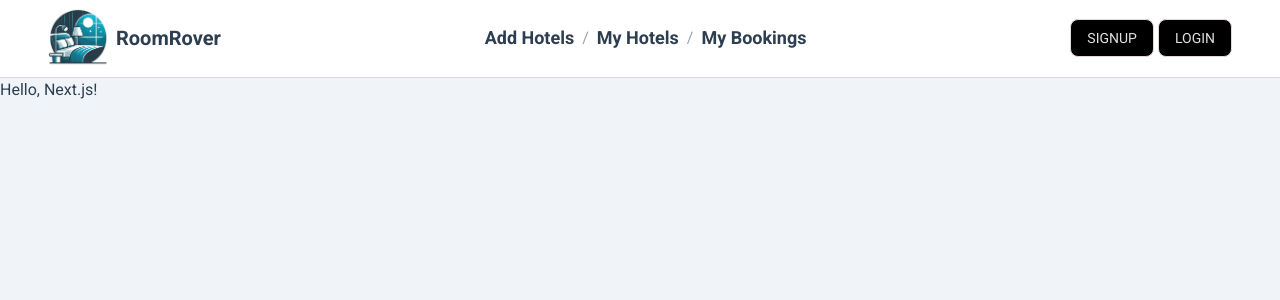
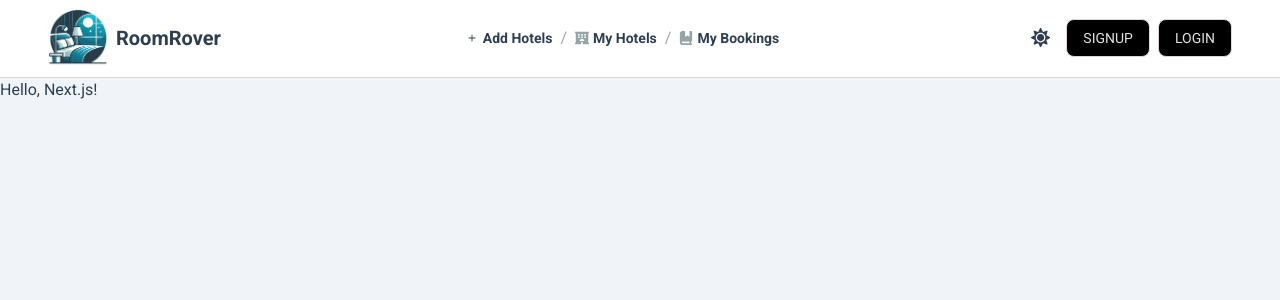
Before and after one commit to fares-ahmedd/roomRover, a Next.js app: page / in a window 1280 px wide. Shown: the top 300 px of the page. Built offline with nearby package versions, Linux system fonts and the light colour scheme.

Commit message:
add changes to the project

```diff
--- a/app/layout.tsx
+++ b/app/layout.tsx
@@ -28,13 +28,14 @@ export default function RootLayout({
     <ClerkProvider>
       <html lang="en" suppressHydrationWarning>
         <body className={roboto.className}>
-          <NavBar />
           <ThemeProvider
             attribute="class"
             defaultTheme="system"
             enableSystem
             disableTransitionOnChange
           >
+            <NavBar />
+
             {children}
           </ThemeProvider>
         </body>
--- /dev/null
+++ b/components/ToggleTheme.tsx
@@ -0,0 +1,75 @@
+"use client";
+import * as React from "react";
+import { FaMoon, FaSun } from "react-icons/fa";
+import { useTheme } from "next-themes";
+import { MdDevices } from "react-icons/md";
+import useClickOutside from "@/hooks/useClickOutside";
+
+export function ToggleTheme() {
+  const { setTheme, theme, systemTheme } = useTheme();
+  const [isOpen, setIsOpen] = React.useState(false);
+  const ref = useClickOutside(() => {
+    setIsOpen(false);
+  });
+  const toggleDropdown = () => setIsOpen(!isOpen);
+
+  const setThemeAndClose = (newTheme: string) => {
+    setTheme(newTheme);
+    setIsOpen(false);
+  };
+
+  const currentTheme = theme === "system" ? systemTheme : theme;
+
+  return (
+    <div className="relative">
+      <button
+        onClick={toggleDropdown}
+        className="p-2 rounded-md bg-transparent hover:bg-btn-sec hover:text-btn-text focus:outline-none"
+        aria-label="Toggle theme"
+      >
+        {currentTheme === "dark" ? (
+          <FaMoon className="h-[1.2rem] w-[1.2rem]" />
+        ) : (
+          <FaSun className="h-[1.2rem] w-[1.2rem]" />
+        )}
+      </button>
+      {isOpen && (
+        <div
+          ref={ref as React.RefObject<HTMLDivElement>}
+          className="absolute right-0 mt-2 w-48 rounded-md shadow-lg bg-white dark:bg-gray-800 ring-1 ring-black ring-opacity-5"
+        >
+          <div
+            className="py-1"
+            role="menu"
+            aria-orientation="vertical"
+            aria-labelledby="options-menu"
+          >
+            <button
+              onClick={() => setThemeAndClose("light")}
+              className=" flex gap-3 px-4 py-2 text-sm text-gray-700 dark:text-gray-300 hover:bg-gray-100 dark:hover:bg-gray-700 w-full text-left"
+              role="menuitem"
+            >
+              <FaSun className="h-[1.2rem] w-[1.2rem]" />
+              Light
+            </button>
+            <button
+              onClick={() => setThemeAndClose("dark")}
+              className="flex gap-3 px-4 py-2 text-sm text-gray-700 border-y dark:text-gray-300 hover:bg-gray-100 dark:hover:bg-gray-700 w-full text-left"
+              role="menuitem"
+            >
+              <FaMoon className="h-[1.2rem] w-[1.2rem]" /> Dark
+            </button>
+            <button
+              onClick={() => setThemeAndClose("system")}
+              className="flex gap-3 px-4 py-2 text-sm text-gray-700 dark:text-gray-300 hover:bg-gray-100 dark:hover:bg-gray-700 w-full text-left"
+              role="menuitem"
+            >
+              <MdDevices className="h-[1.2rem] w-[1.2rem]" />
+              System
+            </button>
+          </div>
+        </div>
+      )}
+    </div>
+  );
+}
--- a/components/layout/NavBar.tsx
+++ b/components/layout/NavBar.tsx
@@ -2,14 +2,16 @@ import { UserButton } from "@clerk/nextjs";
 import PrimaryButton from "../ui/PrimaryButton";
 import Logo from "./Logo";
 import NavLinks from "./NavLinks";
+import { ToggleTheme } from "../ToggleTheme";
 
 function NavBar() {
   return (
     <header className="sticky w-full top-0 left-0 bg-sec-background border-b border-b-color    h-[78px] container-layout  ">
-      <div className="flex-between container m-auto">
+      <div className="flex-between container  m-auto">
         <Logo />
         <NavLinks />
-        <div className="space-x-1">
+        <div className="space-x-2 flex-center max-md:hidden">
+          <ToggleTheme />
           <UserButton afterSignOutUrl="/" />
           <PrimaryButton>SignUp</PrimaryButton>
           <PrimaryButton>Login</PrimaryButton>
--- a/components/layout/NavLinks.tsx
+++ b/components/layout/NavLinks.tsx
@@ -1,17 +1,30 @@
 import LinkButton from "../ui/LinkButton";
+import { IoIosAdd } from "react-icons/io";
+import { FaHotel } from "react-icons/fa";
+import { FaBookBookmark } from "react-icons/fa6";
 
 const links = [
-  { href: "/create-hotels", label: "Add Hotels" },
-  { href: "/my-hotels", label: "My Hotels" },
-  { href: "/my-hotels", label: "My Bookings" },
+  { href: "/create-hotels", label: "Add Hotels", icon: <IoIosAdd /> },
+  {
+    href: "/my-hotels",
+    label: "My Hotels",
+    icon: <FaHotel className="text-sec-text text-sm" />,
+  },
+  {
+    href: "/my-hotels",
+    label: "My Bookings",
+    icon: <FaBookBookmark className="text-sec-text text-sm" />,
+  },
 ];
 
 function NavLinks() {
   return (
-    <ul className="flex items-center">
+    <ul className="flex items-center max-md:hidden">
       {links.map((link, index) => (
         <li key={link.href} className="flex items-center">
-          <LinkButton href={link.href}>{link.label}</LinkButton>
+          <LinkButton href={link.href}>
+            {link.icon} {link.label}
+          </LinkButton>
           {index < links.length - 1 && (
             <span className="mx-2 text-gray-400">/</span>
           )}
--- a/components/ui/LinkButton.tsx
+++ b/components/ui/LinkButton.tsx
@@ -10,7 +10,7 @@ const LinkButton = ({ children, href }: Props) => {
   return (
     <Link
       className="
-      text-lg text-main-text font-extrabold cursor-pointer
+      text-sm text-main-text font-extrabold cursor-pointer
       relative bg-transparent
       transition-colors duration-400 ease-[cubic-bezier(0.25,0.8,0.25,1)]
       hover:text-sec-text focus:text-sec-text
@@ -19,7 +19,8 @@ const LinkButton = ({ children, href }: Props) => {
       after:bg-sec-text
       after:transition-[width,left] after:duration-400 after:ease-[cubic-bezier(0.25,0.8,0.25,1)]
       hover:after:w-full hover:after:left-0 focus:after:w-full focus:after:left-0
-    "
+     flex-center gap-1
+      "
       href={href}
     >
       {children}
--- a/components/ui/PrimaryButton.tsx
+++ b/components/ui/PrimaryButton.tsx
@@ -8,7 +8,7 @@ function PrimaryButton({ children, onClick }: Props) {
   return (
     <button
       onClick={onClick}
-      className="bg-btn-sec text-sm text-btn-text py-2 px-4 rounded-lg duration-300 border border-b-color hover:scale-90 uppercase hover:border-border-color-hover hover:font-bold   "
+      className="bg-btn-sec text-sm text-btn-text py-2 px-4 rounded-lg duration-300 border border-b-color hover:scale-90 uppercase hover:border-border-color-hover hover:font-bold    "
     >
       {children}
     </button>
--- /dev/null
+++ b/hooks/useClickOutside.tsx
@@ -0,0 +1,32 @@
+import { useEffect, useRef, RefObject } from "react";
+
+type Handler = (event: MouseEvent | TouchEvent) => void;
+
+function useClickOutside<T extends HTMLElement = HTMLElement>(
+  handler: Handler
+): RefObject<T> {
+  const ref = useRef<T>(null);
+
+  useEffect(() => {
+    const listener = (event: MouseEvent | TouchEvent) => {
+      const el = ref.current;
+      if (!el || el.contains((event.target as Node) || null)) {
+        return;
+      }
+
+      handler(event);
+    };
+
+    document.addEventListener("mousedown", listener);
+    document.addEventListener("touchstart", listener);
+
+    return () => {
+      document.removeEventListener("mousedown", listener);
+      document.removeEventListener("touchstart", listener);
+    };
+  }, [handler]);
+
+  return ref;
+}
+
+export default useClickOutside;
--- a/package.json
+++ b/package.json
@@ -13,7 +13,8 @@
     "next": "14.2.4",
     "next-themes": "^0.3.0",
     "react": "^18",
-    "react-dom": "^18"
+    "react-dom": "^18",
+    "react-icons": "^5.2.1"
   },
   "devDependencies": {
     "@types/node": "^20",
```
Also changed, not shown: 1 other file (tests, documents, lock files or other folders).
